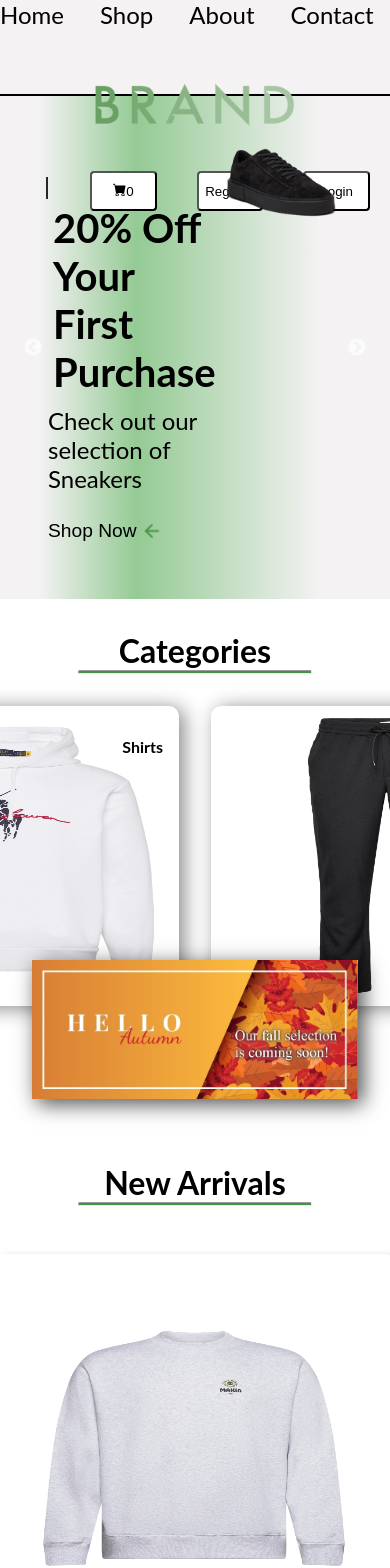
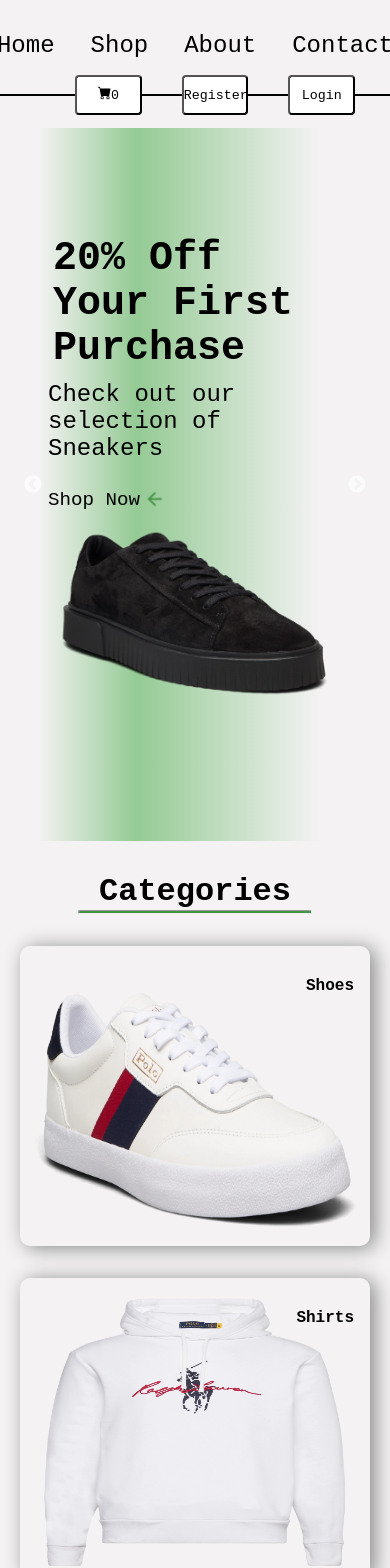
Before and after one commit to JoelSRJE/React-e-com, a React (Vite) app: page / in a window 390 px wide. Shown: the top 1568 px of the page. Built offline with nearby package versions, Linux system fonts and the light colour scheme.

Commit message:
some responsivenes

```diff
--- a/src/index.css
+++ b/src/index.css
@@ -9,11 +9,16 @@ html {
 }
 
 body {
-  background-color: #ffffff;
+  background-color: #f4f2f3;
   margin: 0;
   font-family: "Lato", sans-serif;
   -webkit-font-smoothing: antialiased;
   -moz-osx-font-smoothing: grayscale;
+  font-family: "Victor Mono", monospace;
+}
+
+button {
+  font-family: "Victor Mono", monospace;
 }
 
 .section-title {
@@ -33,3 +38,123 @@ body,
 html {
   overflow-x: hidden;
 }
+
+/* Responsive */
+@media only screen and (max-width: 1000px) {
+  .logo {
+    display: none;
+  }
+}
+
+@media only screen and (max-width: 850px) {
+  /* Navbar */
+  .navbar-wrapper {
+    flex-direction: column;
+    flex-wrap: nowrap;
+    margin-bottom: 2em;
+    padding: 2em;
+  }
+
+  #divider {
+    display: none;
+  }
+
+  /* Slide-component */
+  .slide-container {
+    display: flex;
+    flex-direction: column;
+  }
+}
+
+@media only screen and (max-width: 1750px), screen and (max-height: 1000px) {
+  /* Home-section */
+  .category-select-container {
+    display: flex;
+    flex-direction: row;
+    flex-wrap: wrap;
+    margin-bottom: 3em;
+  }
+
+  /* Season-component */
+  .season-wrapper {
+    margin-top: 6em;
+  }
+
+  /* Contact-section */
+  .form-container {
+    top: 55%;
+    left: 65%;
+  }
+
+  .text-container {
+    display: flex;
+    flex-direction: column;
+  }
+}
+
+@media only screen and (max-width: 1560px) {
+  /* Home-section */
+  .category-select-container {
+    margin-bottom: 30em;
+  }
+}
+
+@media only screen and (max-width: 1200px), screen and (max-height: 800px) {
+  .form-container {
+    left: 75%;
+    min-width: 20em;
+    min-height: 20em;
+  }
+
+  .form-field {
+    padding: 0.5em;
+    height: auto;
+    margin-bottom: 1em;
+  }
+
+  .pencil-icon {
+    left: 130px;
+  }
+}
+
+@media only screen and (max-width: 1000px) {
+  /* Season-component */
+  .season-wrapper {
+    display: none;
+  }
+
+  /* Home-section */
+  #home-products-wrapper {
+    margin-top: 30em;
+  }
+
+  /* Register modal & Login modal*/
+  .register-container,
+  .login-container {
+    min-width: 13em;
+  }
+
+  .close-btn {
+    font-size: 1em;
+  }
+
+  .register-title,
+  .register-button,
+  .login-title,
+  .login-button {
+    font-size: 2vw;
+  }
+
+  .register-bottom-text,
+  .login-btn,
+  .login-bottom-text,
+  .register-btn {
+    font-size: 1.4vw;
+  }
+}
+
+@media only screen and (max-width: 1240px) {
+  #products {
+    margin: 0;
+  }
+}
```
